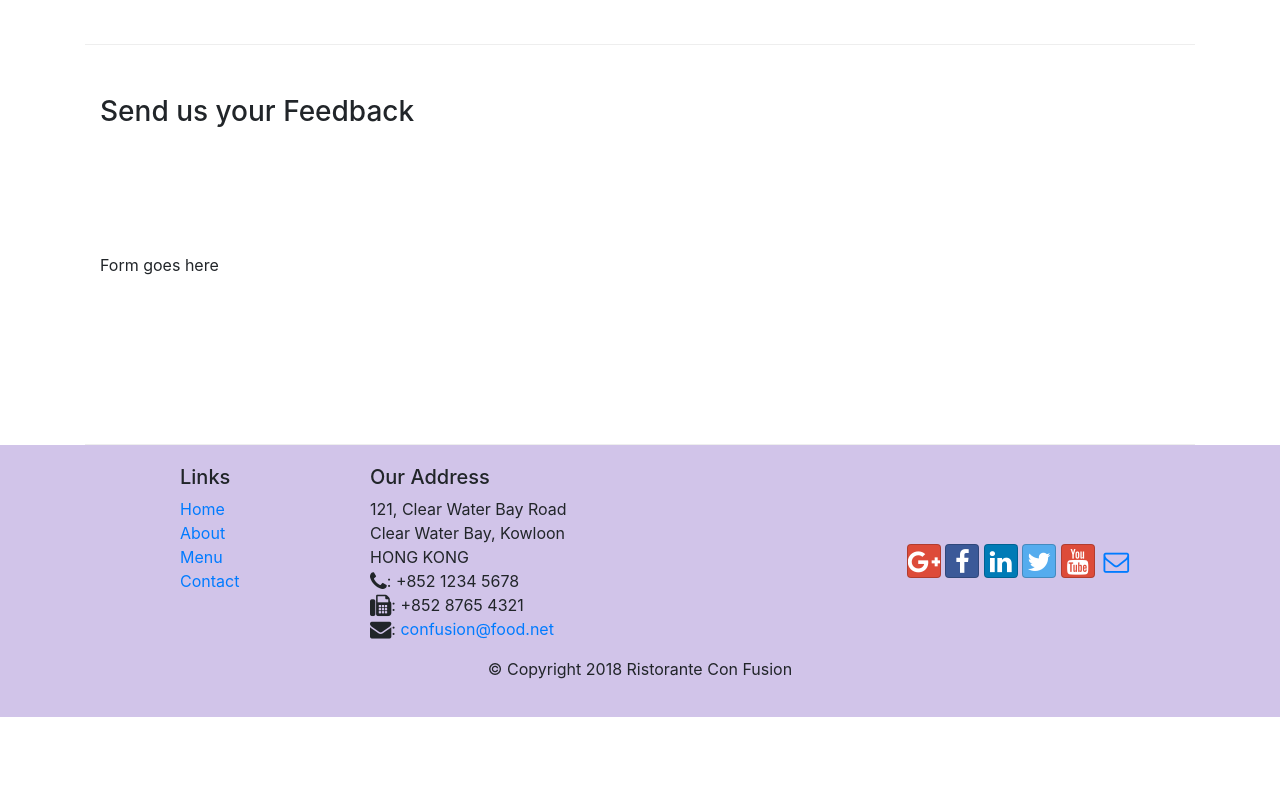
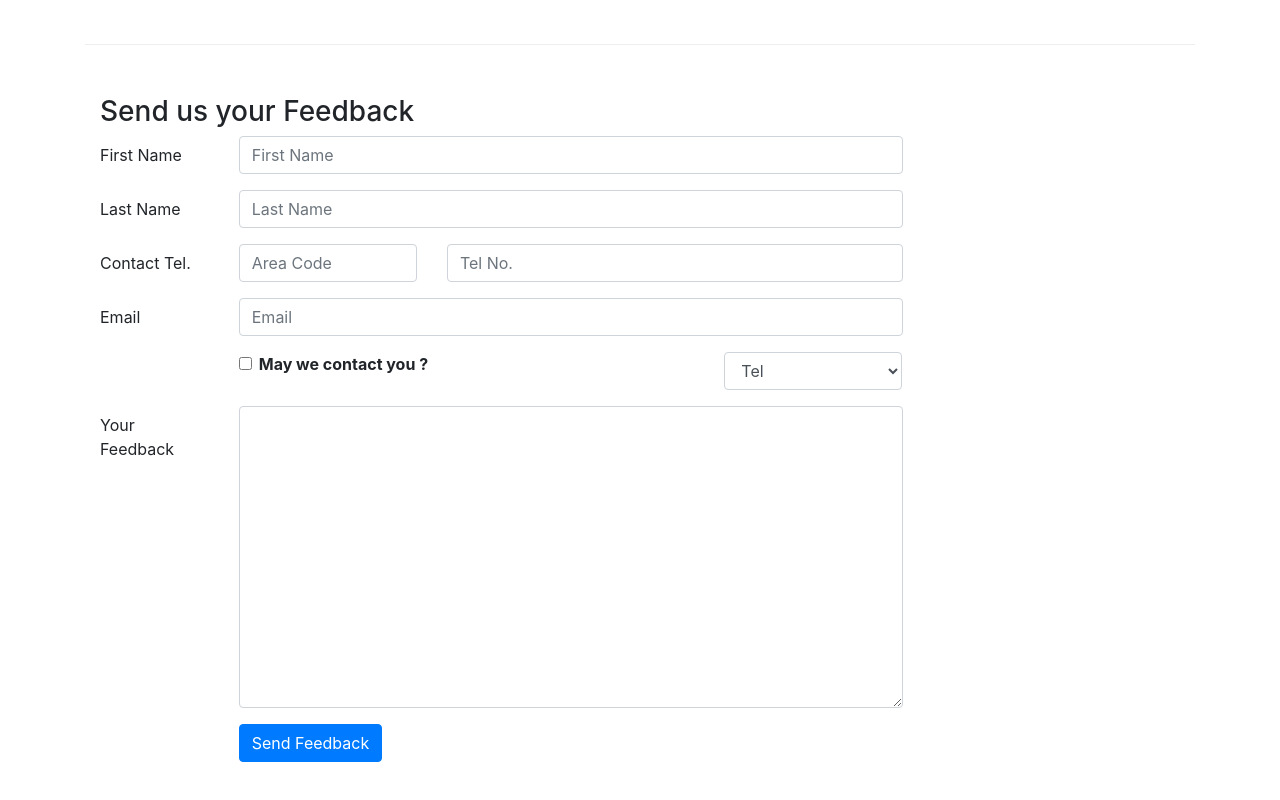
Before and after one commit to ranjeet2003/git-test, a website: page contactus.html in a window 1280 px wide. Shown: the part 820-1620 px from the top of the page. Before the commit the page ends 1537 px from the top, so only its background shows below. Drawn offline with nearby package versions, Linux system fonts and the light colour scheme.

Commit message:
form is added in contactus.html

```diff
--- a/contactus.html
+++ b/contactus.html
@@ -92,7 +92,60 @@
               <h3>Send us your Feedback</h3>
            </div>
             <div class="col-12 col-md-9">
-                Form goes here
+                <form action="">
+                    <div class="form-group row">
+                        <label for="firstname" class="col-md-2 col-form-label">First Name</label>
+                        <div class="col-md-10">
+                            <input type="text" class="form-control"id="firstname" name="firstname" placeholder="First Name">
+                        </div>
+                    </div>
+                    <div class="form-group row">
+                        <label for="lastname" class="col-md-2 col-form-label">Last Name</label>
+                        <div class="col-md-10">
+                            <input type="text" class="form-control"id="lastname" name="lastname" placeholder="Last Name">
+                        </div>
+                    </div>
+                    <div class="form-group row">
+                        <label for="telnum" class="col-12 col-md-2 col-form-label">Contact Tel.</label>
+                        <div class="col-5 col-md-3">
+                            <input type="tel" class="form-control" id="areacode" name="areacode" placeholder="Area Code">
+                        </div>
+                        <div class="col-7 col-md-7">
+                            <input type="tel" class="form-control"id="telnum" name="telnum" placeholder="Tel No.">
+                        </div>
+                    </div>
+                    <div class="form-group row">
+                        <label for="emailid" class="col-md-2 col-form-label">Email</label>
+                        <div class="col-md-10">
+                            <input type="email" class="form-control"id="emailid" name="emailid" placeholder="Email">
+                        </div>
+                    </div>
+                    <div class="form-group row">
+                        <div class="col-md-6 offset-md-2">
+                            <div class="form-check">
+                                <input type="checkbox" class="form-check-input" name="approve" id="approve" value="approve">
+                                <label class="form-check-label" for="approve"><strong>May we contact you ?</strong></label>
+                            </div>
+                        </div>
+                        <div class="col-md-3 offset-md-1">
+                            <select class="form-control">
+                                <option value="">Tel</option>
+                                <option value="">Email</option>
+                            </select>
+                        </div>
+                    </div>
+                    <div class="form-group row">
+                        <label for="feedback" class="col-md-2 col-form-label">Your Feedback</label>
+                        <div class="col-md-10">
+                            <textarea class="form-control"id="feedback" name="feedback" rows="12"></textarea>
+                        </div>
+                    </div>
+                    <div class="form-group row">
+                        <div class="offset-md-2 col-md-10">
+                            <button type="submit" class="btn btn-primary">Send Feedback</button>
+                        </div>
+                    </div>
+                </form>
             </div>
              <div class="col-12 col-md">
             </div>
```
